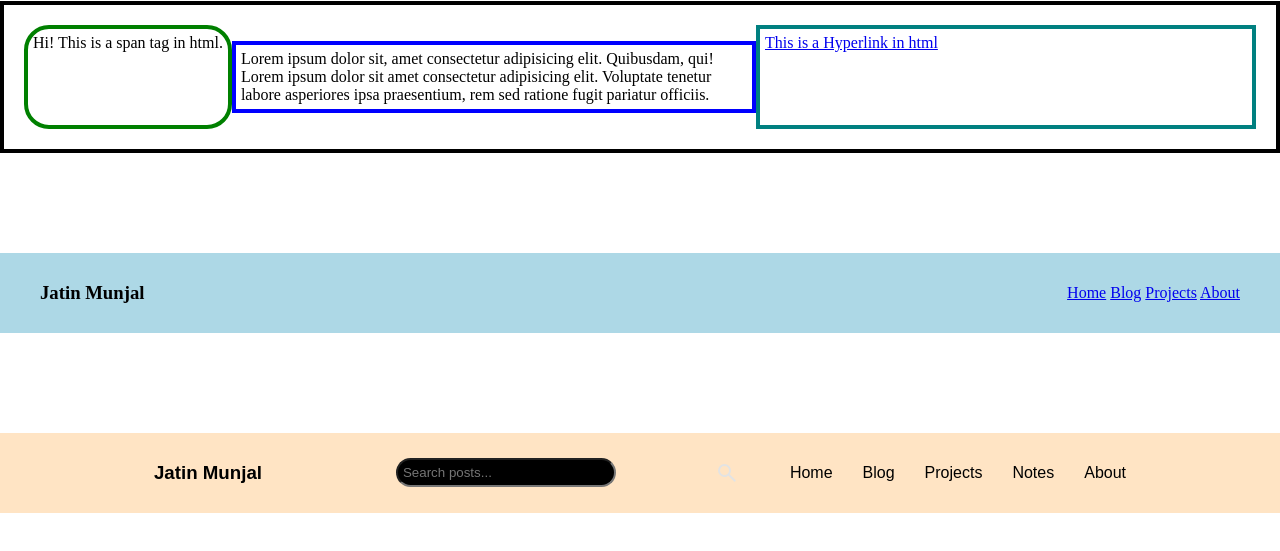
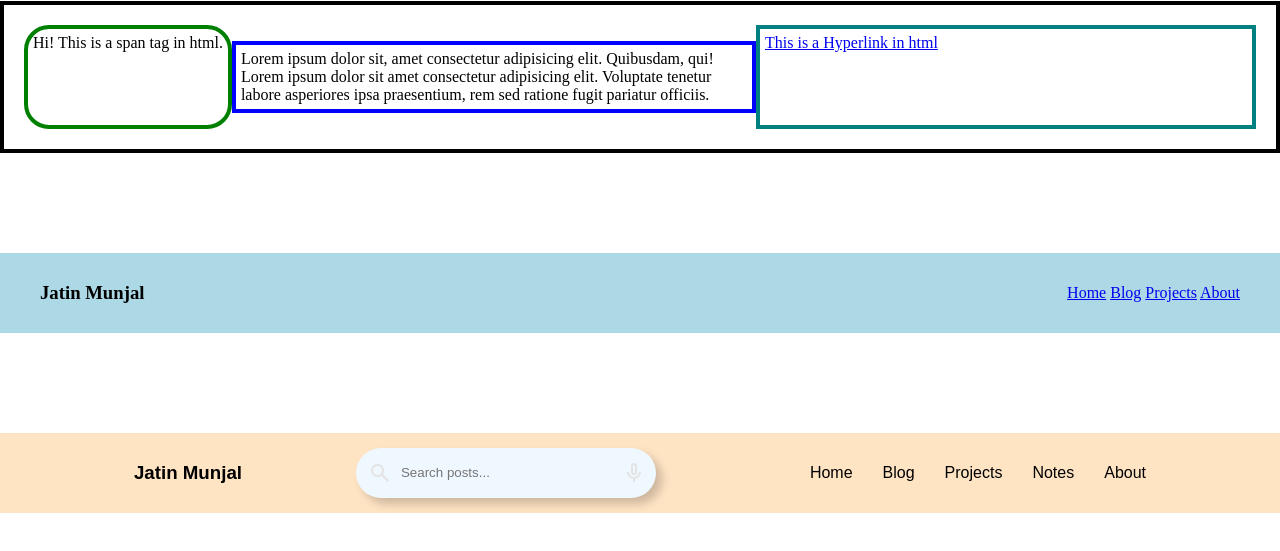
Before and after one commit to munjaljatin/frontend-web-dev, a plain HTML site: page css-flexbox/index.html in a window 1280 px wide. Shown: the part 79-630 px from the top of the page. Drawn offline with Linux system fonts and the light colour scheme.

Commit message:
search feature added

```diff
--- a/css-flexbox/index.html
+++ b/css-flexbox/index.html
@@ -35,16 +35,17 @@
       <div class="left-container">
         <h3 style="font-family: sans-serif">Jatin Munjal</h3>
       </div>
-      <div class="search-bar">
+      <div class="search-bar active">
         <img
           src="./search_24dp_E3E3E3_FILL0_wght400_GRAD0_opsz24.svg"
           alt="search-icon"
         />
         <input type="text" placeholder="Search posts..." />
-        <!-- <img
+        <img
           src="./mic_24dp_E3E3E3_FILL0_wght400_GRAD0_opsz24.svg"
           alt="micro-phone"
-        /> -->
+          class="mic"
+        />
       </div>
       <div class="right-container">
         <ul class="list">
--- a/css-flexbox/style.css
+++ b/css-flexbox/style.css
@@ -63,11 +63,23 @@ body {
 .search-bar {
   display: flex;
   align-items: center;
+  background-color: aliceblue;
+  width: 300px;
+  height: 50px;
+  border-radius: 50px;
+  box-shadow: 6px 6px 10px rgba(0, 0, 0, 0.2);
+  position: relative;
 }
 
 .search-bar img:first-child {
   position: absolute;
-  left: 715px;
+  margin: 2px;
+  left: 10px;
+}
+
+.search-bar .mic {
+  position: absolute;
+  right: 10px;
 }
 
 .search-bar > input {
@@ -76,8 +88,11 @@ body {
   outline: none;
   border-radius: 25px;
   /* box-shadow: whitesmoke; */
-  background-color: rgb(0, 0, 0);
-  color: white;
+  /* background-color: rgb(0, 0, 0); */
+  color: rgb(100, 100, 100);
+  border: none;
+  background-color: transparent;
+  margin: 10px 40px;
 }
 
 .list {
@@ -96,3 +111,12 @@ body {
   border-bottom: 1px solid grey;
   transform: 2s;
 }
+
+/* .active.search-bar {
+  width: 50px;
+}
+
+.active input,
+.mic {
+  width: 0;
+} */
```
